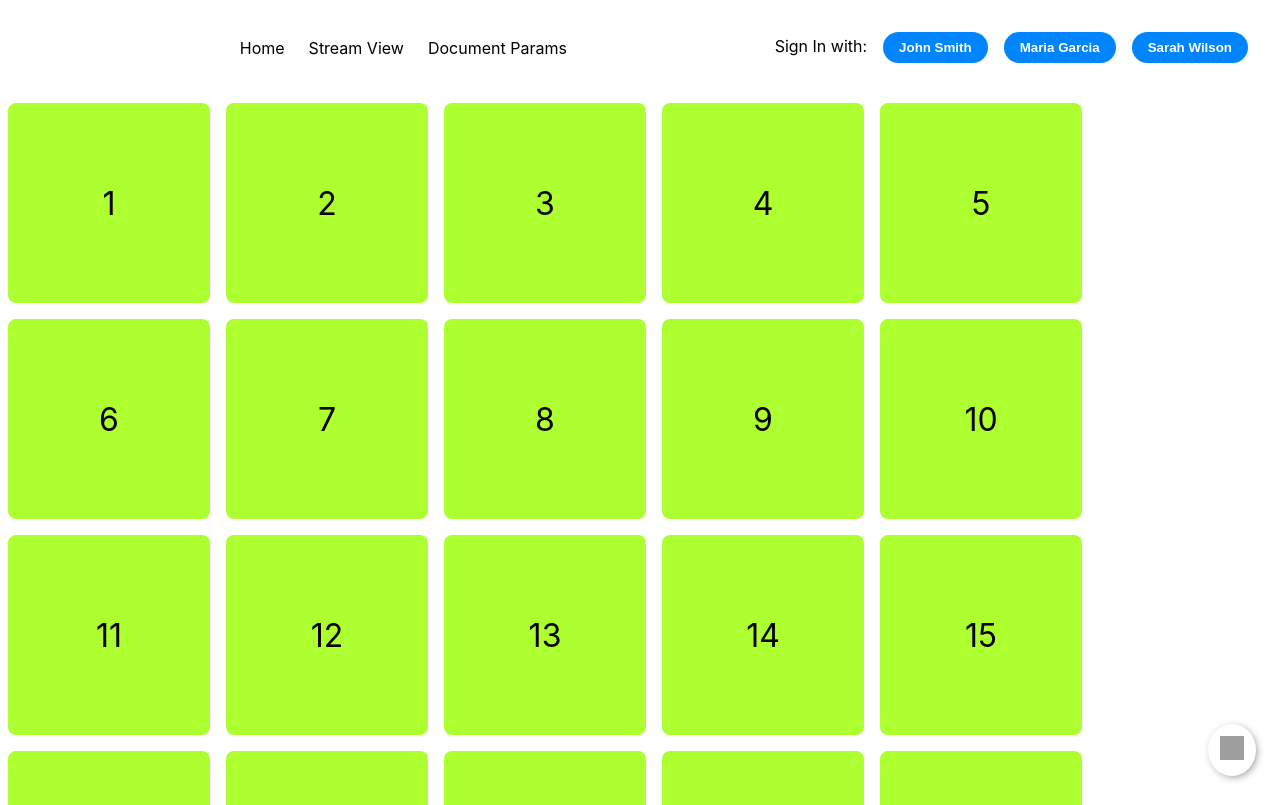
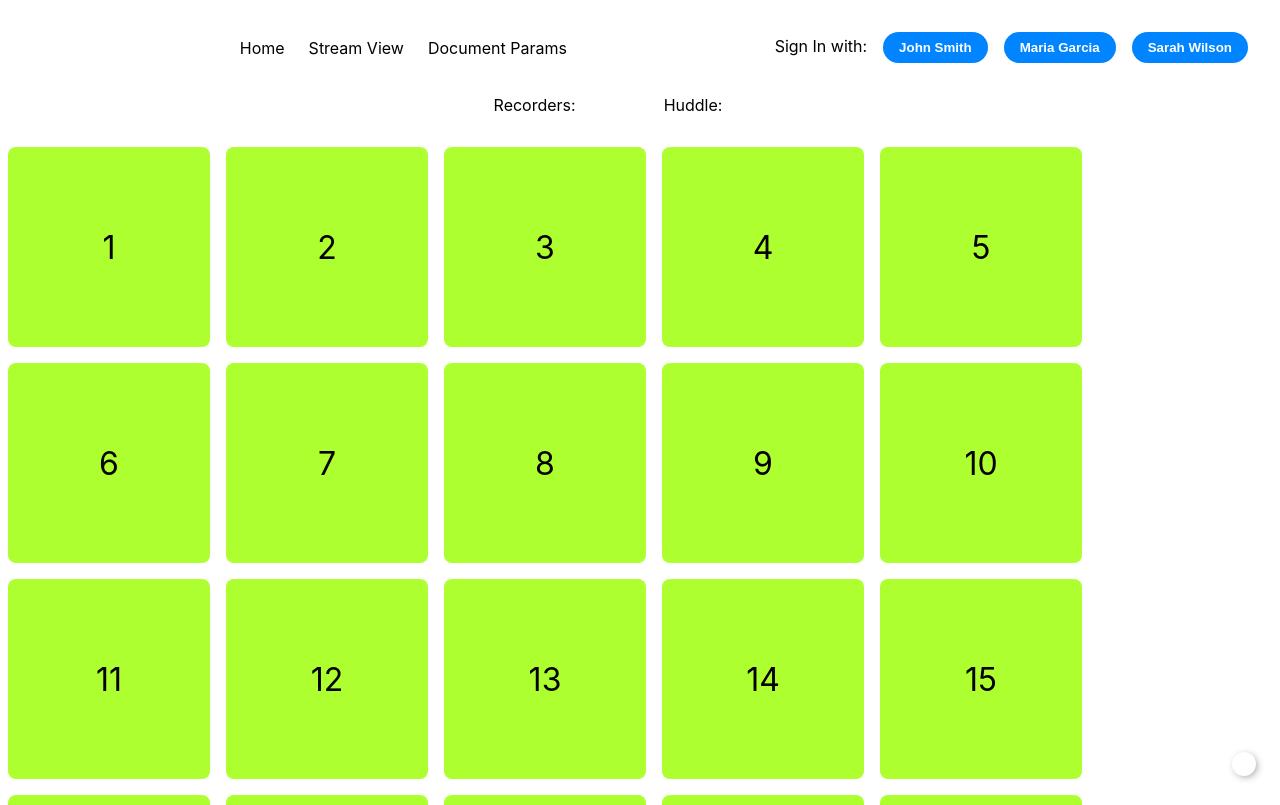
Before and after one commit to snippyly/snippyly-demo-next-ts-cdn, a Next.js app: page / in a window 1280 px wide. Shown: the top 805 px of the page. Built offline with nearby package versions, Linux system fonts and the light colour scheme; grey boxes are pictures that could not be loaded.

Commit message:
Updated snippyly to 1.0.54.

```diff
--- a/package.json
+++ b/package.json
@@ -14,7 +14,7 @@
     "react-dom": "18.1.0"
   },
   "devDependencies": {
-    "@snippyly/types": "^1.0.50",
+    "@snippyly/types": "^1.0.54",
     "@types/node": "17.0.32",
     "@types/react": "18.0.9",
     "@types/react-dom": "18.0.3",
--- a/src/pages/index.tsx
+++ b/src/pages/index.tsx
@@ -26,12 +26,27 @@ const Home: NextPage = () => {
             <snippyly-cursor></snippyly-cursor>
             <snippyly-comments></snippyly-comments>
             <snippyly-comments-sidebar></snippyly-comments-sidebar>
-            <snippyly-comment-tool>
-              <div className='add-comment-btn'>
-                <img src='https://cdn-icons-png.flaticon.com/512/727/727570.png' alt='Add comment' />
+            <snippyly-comment-tool></snippyly-comment-tool>
+            <Toolbar setView={setView} />
+            <div className='toolbar-2'>
+              <div className="recorder-buttons">
+                <div>Recorders:</div>
+                <snippyly-recorder-tool type="all"></snippyly-recorder-tool>
+                <snippyly-recorder-tool type="audio"></snippyly-recorder-tool>
+                <snippyly-recorder-tool type="video"></snippyly-recorder-tool>
+                <snippyly-recorder-tool type="screen"></snippyly-recorder-tool>
               </div>
-            </snippyly-comment-tool>
-            <Toolbar setView={setView} />
+              <div className="huddle-buttons">
+                <div>Huddle:</div>
+                <snippyly-huddle-tool type="all"></snippyly-huddle-tool>
+                <snippyly-huddle-tool></snippyly-huddle-tool>
+                <snippyly-huddle-tool type="video"></snippyly-huddle-tool>
+                <snippyly-huddle-tool type="presentation"></snippyly-huddle-tool>
+              </div>
+            </div>
+            <snippyly-recorder-control-panel></snippyly-recorder-control-panel>
+            <snippyly-recorder-notes></snippyly-recorder-notes>
+            <snippyly-huddle></snippyly-huddle>
             <div className="box-container">
               {
                 Array.from({ length: 25 }, (_, i) => i + 1).map((value) => {
--- a/src/types/declarations.d.ts
+++ b/src/types/declarations.d.ts
@@ -5,5 +5,10 @@ declare namespace JSX {
         "snippyly-comment-tool": any;
         "snippyly-comments": any;
         "snippyly-comments-sidebar": any;
+        "snippyly-recorder-tool": any;
+        "snippyly-recorder-control-panel": any;
+        "snippyly-recorder-notes": any;
+        "snippyly-huddle-tool": any;
+        "snippyly-huddle": any;
     }
 }
--- a/styles/globals.css
+++ b/styles/globals.css
@@ -64,24 +64,20 @@ a {
 
 snippyly-comment-tool {
   position: fixed;
-  z-index: 1000000;
   bottom: 24px;
   right: 24px;
-}
-
-snippyly-comment-tool .add-comment-btn {
+  z-index: 100000;
+  padding: 8px;
+  background: black;
+  border-radius: 50px;
+  display: flex;
+  align-items: center;
+  justify-content: center;
   padding: 0.75rem;
-  background: #fff3d1;
   border-radius: 50%;
   cursor: pointer;
   background: white;
-  /* background: #e7e7e7; */
   box-shadow: 2px 2px 8px -2px grey;
-}
-
-snippyly-comment-tool .add-comment-btn img {
-  width: 1.5rem;
-  height: 1.5rem;
 }
 
 .text-comments-container {
@@ -122,3 +118,18 @@ snippyly-comment-tool .add-comment-btn img {
 .stream-view-comments-container .snippyly-comments-on-right-container {
   right: unset !important;
 }
+
+.toolbar-2 {
+  display: flex;
+  align-items: center;
+  justify-content: center;
+  margin-bottom: 24px;
+  gap: 24px;
+}
+
+.recorder-buttons,
+.huddle-buttons {
+  display: flex;
+  align-items: center;
+  gap: 1rem;
+}
```
Also changed, not shown: 1 other file (tests, documents, lock files or other folders).
